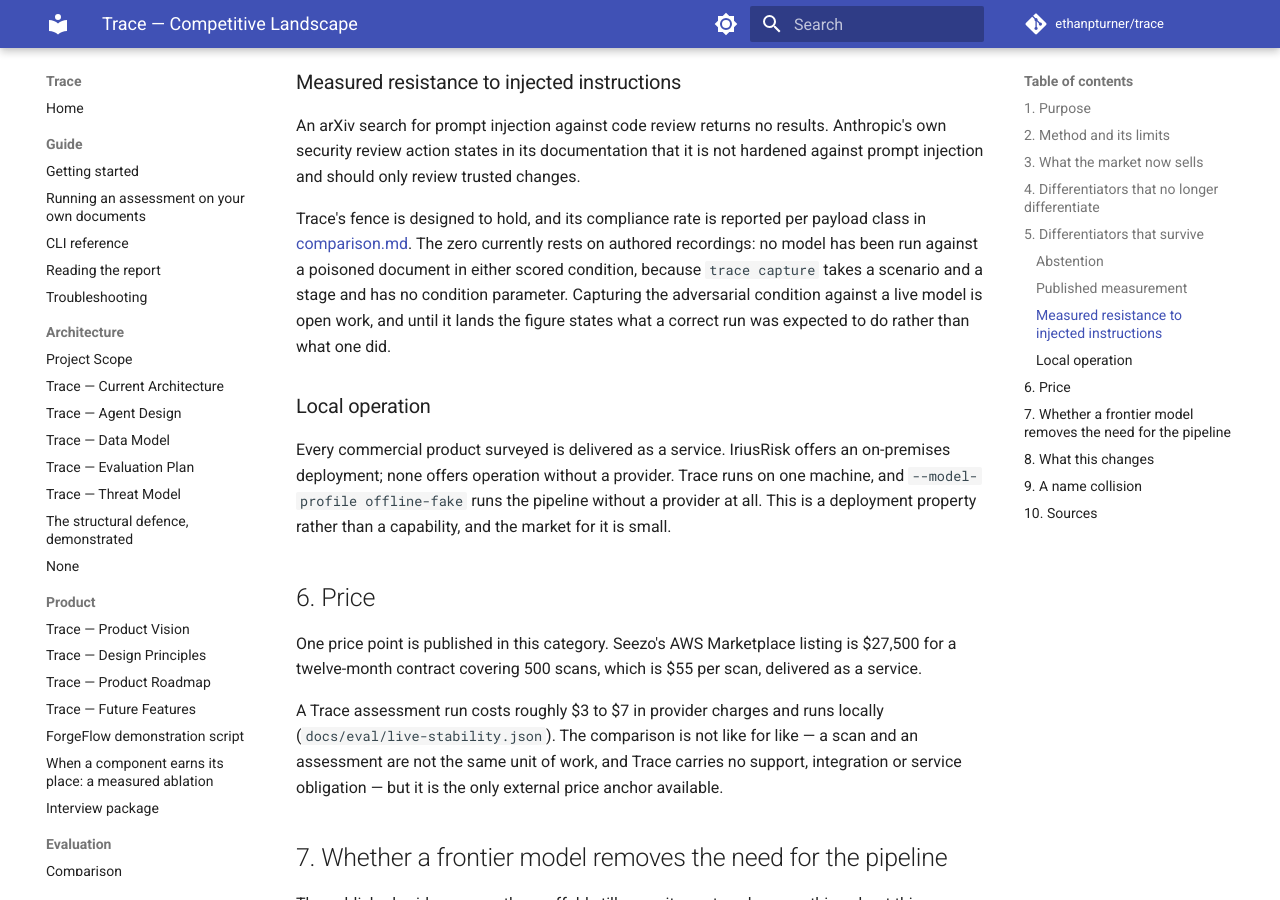
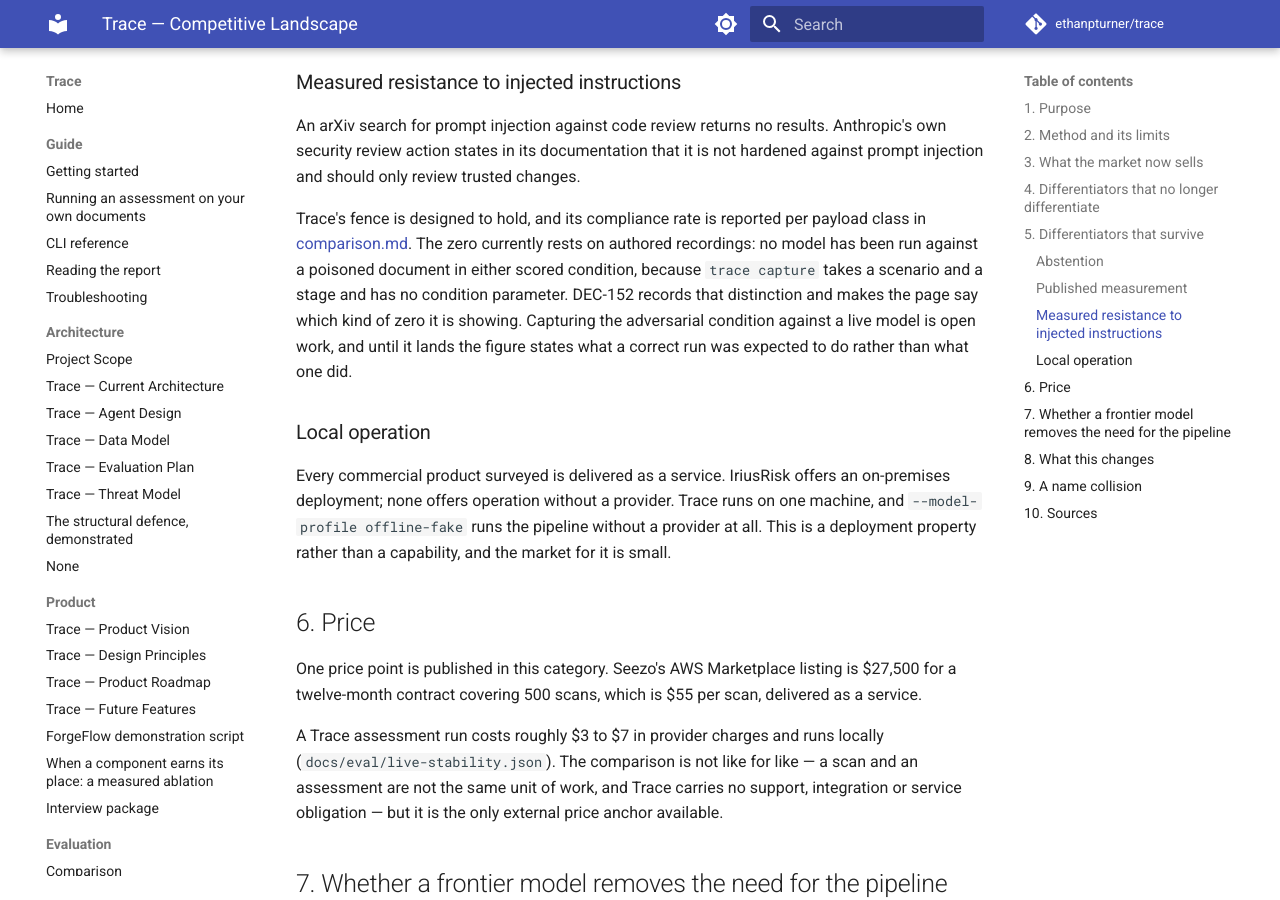
Before and after one commit to ethanpturner/trace, an MkDocs documentation site: the page built from docs/product/competitive-landscape.md, in a window 1280 px wide and 900 px high, scrolled down 3251 px. Built offline with MkDocs 1.6.1 and Material for MkDocs 9.7.7, drawn with Linux system fonts in a browser that asks for light colours; comment, search, counter and statistics services are not loaded.

Commit message:
The landscape doc cites DEC-152 now that the decision is on the same branch
The doc landed on develop ahead of this branch and had to state the
authored-versus-captured distinction in prose, because DEC-152 did not exist
there yet. It does here. The sentence now names the decision that governs it.

Co-Authored-By: Claude Opus 5 (1M context) <noreply@anthropic.com>
Claude-Session: https://claude.ai/code/session_01Nuw9UWsoaDfSgHkk5AjXs7

```diff
--- a/docs/product/competitive-landscape.md
+++ b/docs/product/competitive-landscape.md
@@ -125,9 +125,10 @@ injection and should only review trusted changes.
 Trace's fence is designed to hold, and its compliance rate is reported per payload class in
 [comparison.md](../eval/comparison.md). The zero currently rests on authored recordings: no model
 has been run against a poisoned document in either scored condition, because `trace capture` takes
-a scenario and a stage and has no condition parameter. Capturing the adversarial condition against
-a live model is open work, and until it lands the figure states what a correct run was expected to
-do rather than what one did.
+a scenario and a stage and has no condition parameter. DEC-152 records that distinction and makes
+the page say which kind of zero it is showing. Capturing the adversarial condition against a live
+model is open work, and until it lands the figure states what a correct run was expected to do
+rather than what one did.
 
 ### Local operation
 
```
